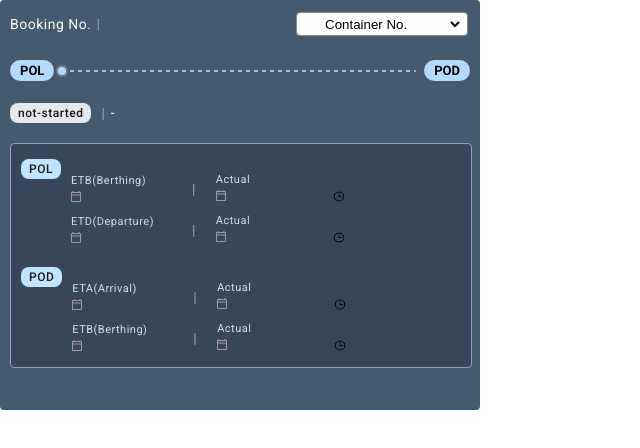
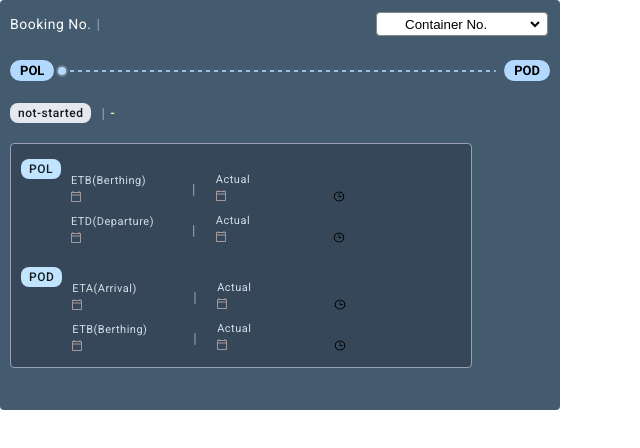
Before and after one commit to Young-Hyun-Ham/iframe-container, a React (Vite) app: page /v2 in a window 1280 px wide. Shown: the top 448 px of the page, without its empty margins (0-640 px from the left). Built offline with nearby package versions, Linux system fonts and the light colour scheme.

Commit message:
iframe width 460 -> 560 으로 변경

```diff
--- a/src/iframeScenario.module.css
+++ b/src/iframeScenario.module.css
@@ -2,7 +2,7 @@
   	position: relative;
   	border-radius: 4px;
   	background-color: #445b6f;
-  	width: 480px;
+  	width: 560px;
 		height: 410px;
   	display: flex;
   	flex-direction: column;
```
